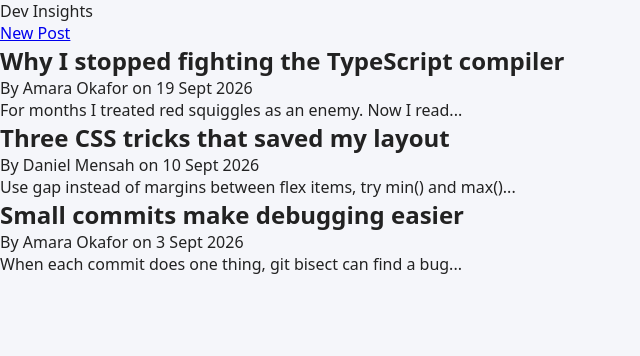
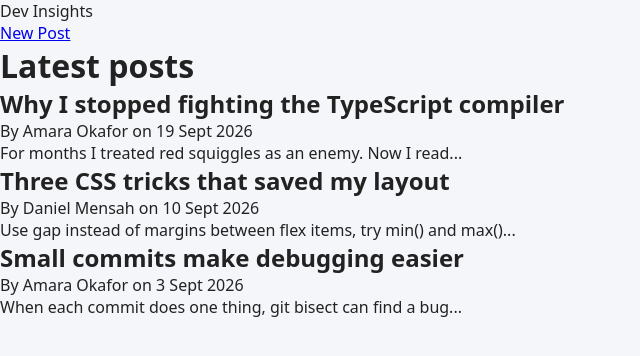
Before and after one commit to Tabitha2005/react-dev-formative-1, a React (Vite) app in the folder mini-blog/: page / in a window 1280 px wide. Shown: the top 356 px of the page, without its empty margins (0-640 px from the left). Built offline with nearby package versions, Linux system fonts and the light colour scheme.

Commit message:
Add layout wrapper and page heading in App

```diff
--- a/mini-blog/src/App.tsx
+++ b/mini-blog/src/App.tsx
@@ -2,15 +2,15 @@ import Header from './components/Header'
 import PostList from './components/PostList'
 import { posts } from './data/posts'
 
-
 function App() {
   return (
-    <>
+    <div className="app">
       <Header />
-      <main>
+      <main className="app-main">
+        <h1 className="app-heading">Latest posts</h1>
         <PostList posts={posts} />
       </main>
-    </>
+    </div>
   )
 }
 
```
